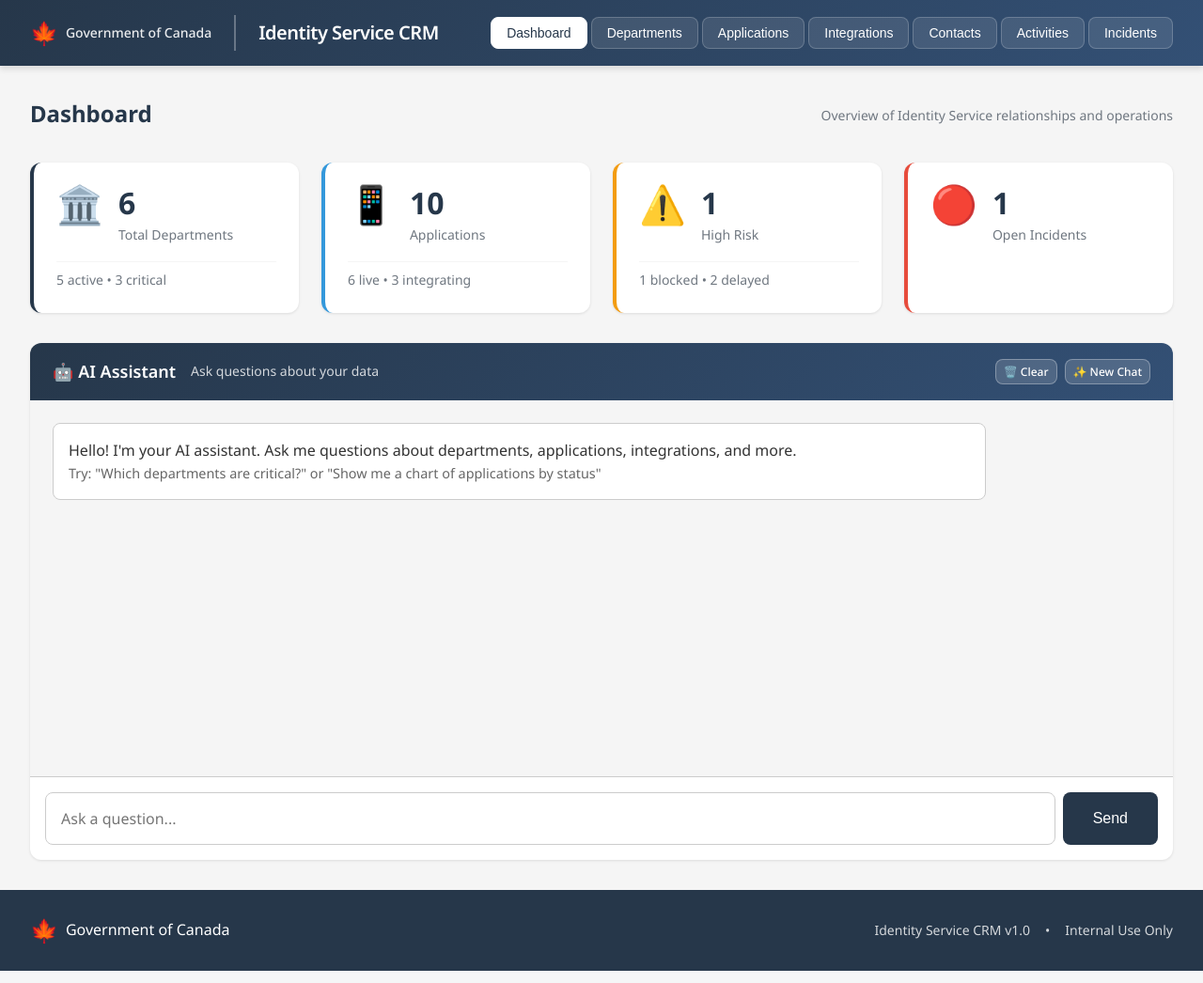
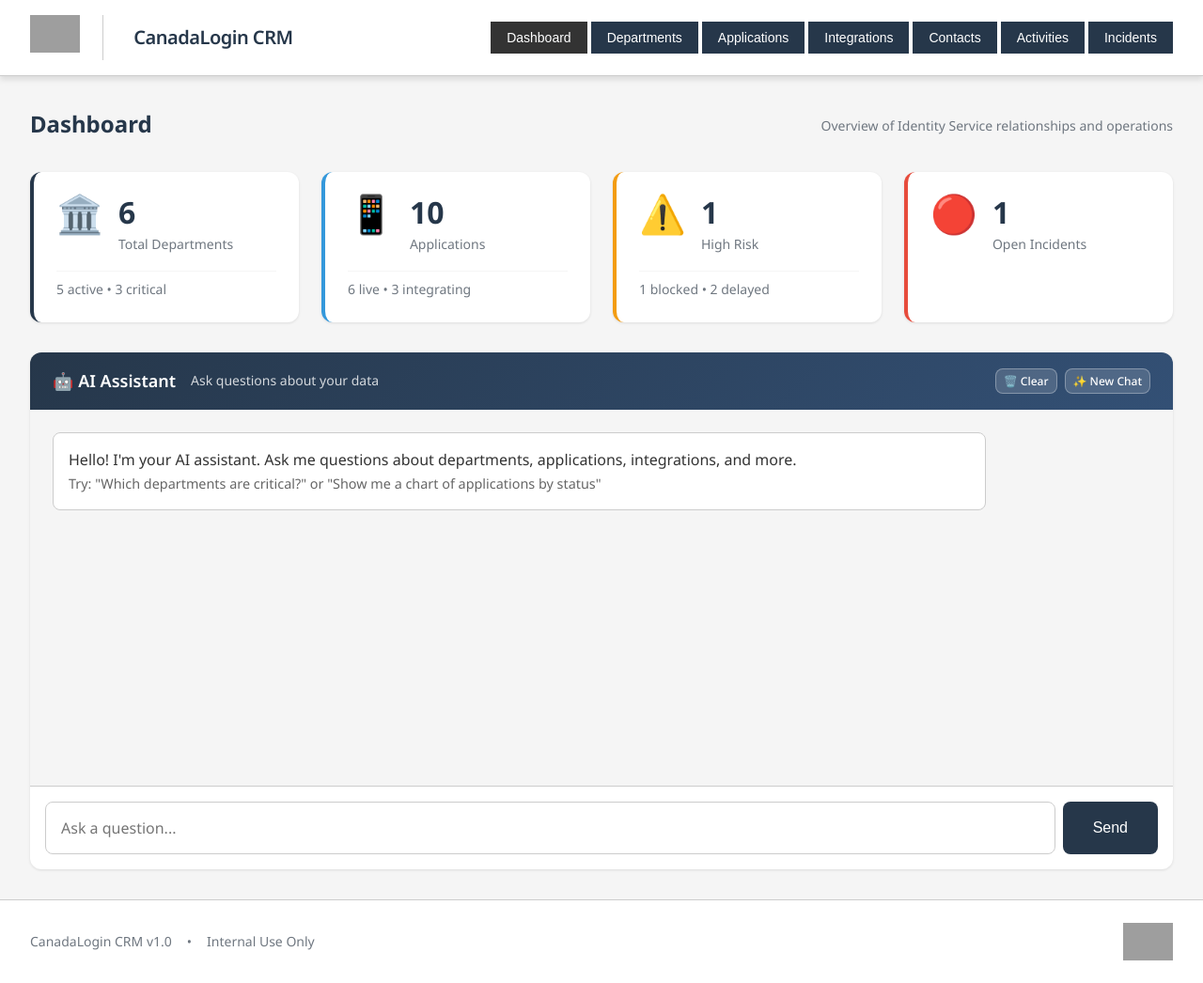
Before and after one commit to superbunny/sign_in_crm, a Flask app: page / in a window 1280 px wide. Shown: the whole page at 94% size. Run offline with Flask 3, Linux system fonts and the light colour scheme; data comes from the database, SQL or seed files in the repository; grey boxes are pictures that could not be loaded.

Commit message:
Update UI

```diff
--- a/app.py
+++ b/app.py
@@ -546,7 +546,7 @@
     }
 
 
-SYSTEM_PROMPT = """You are an AI assistant for the Government Identity Service CRM system.
+SYSTEM_PROMPT = """You are an AI assistant for the CanadaLogin CRM system.
 You help users query and understand data about government departments, their applications,
 integration statuses, contacts, engagement activities, and incidents.
 
@@ -638,7 +638,7 @@
         })
         chat_messages.append({
             'role': 'model',
-            'parts': ["I'm ready to help you query and analyze your Government Identity Service CRM data. I can answer questions about departments, applications, integration statuses, contacts, activities, and incidents. I can also generate charts and visualizations when you ask. What would you like to know?"]
+            'parts': ["I'm ready to help you query and analyze your CanadaLogin CRM data. I can answer questions about departments, applications, integration statuses, contacts, activities, and incidents. I can also generate charts and visualizations when you ask. What would you like to know?"]
         })
 
         # Add conversation history
@@ -676,7 +676,7 @@
 
 if __name__ == '__main__':
     print("=" * 60)
-    print("Government Identity Service CRM")
+    print("CanadaLogin CRM")
     print("=" * 60)
     print(f"Database: {config.DATABASE_PATH}")
     print(f"Gemini AI: {'Configured' if config.GEMINI_API_KEY else 'Not configured (set GEMINI_API_KEY)'}")
--- a/static/style.css
+++ b/static/style.css
@@ -1,11 +1,12 @@
 /* ==================== CSS VARIABLES ==================== */
 :root {
-    /* Government of Canada Color Palette */
-    --gc-red: #AF3C43;
-    --gc-red-dark: #923338;
+    /* Official Government of Canada Color Palette */
+    --gc-red: #DE1F2E;
+    --gc-red-dark: #AF3C43;
     --gc-blue: #26374A;
     --gc-blue-light: #335075;
-    --gc-blue-hover: #1c578a;
+    --gc-blue-link: #284162;
+    --gc-blue-hover: #0535d2;
     --gc-green: #1E8D4A;
     --gc-yellow: #FFCC00;
     --gc-gray-dark: #333333;
@@ -91,13 +92,14 @@
 
 /* ==================== HEADER ==================== */
 .header {
-    background: linear-gradient(135deg, var(--gc-blue) 0%, var(--gc-blue-light) 100%);
-    color: var(--gc-white);
+    background: var(--gc-white);
+    color: var(--gc-gray-dark);
     padding: var(--spacing-md) var(--spacing-xl);
     box-shadow: var(--shadow-md);
     position: sticky;
     top: 0;
     z-index: 100;
+    border-bottom: 1px solid var(--gc-gray-light);
 }
 
 .header-container {
@@ -116,28 +118,27 @@
     gap: var(--spacing-lg);
 }
 
-.canada-wordmark {
-    display: flex;
-    align-items: center;
-    gap: var(--spacing-sm);
+/* Official Government of Canada Signature (FIP) */
+.gc-signature-link {
+    display: block;
     padding-right: var(--spacing-lg);
-    border-right: 2px solid rgba(255, 255, 255, 0.3);
+    border-right: 1px solid var(--gc-gray-light);
 }
 
-.gc-symbol {
-    font-size: 1.5rem;
+.gc-signature {
+    height: 40px;
+    width: auto;
 }
 
-.gc-text {
-    font-size: var(--font-size-sm);
-    font-weight: 500;
-    opacity: 0.9;
+.app-title-container {
+    padding-left: var(--spacing-sm);
 }
 
 .app-title {
     font-size: var(--font-size-xl);
     font-weight: 600;
     letter-spacing: -0.5px;
+    color: var(--gc-blue);
 }
 
 .header-nav {
@@ -147,11 +148,11 @@
 }
 
 .nav-btn {
-    background: rgba(255, 255, 255, 0.1);
-    border: 1px solid rgba(255, 255, 255, 0.2);
+    background: var(--gc-blue);
+    border: 1px solid var(--gc-blue);
     color: var(--gc-white);
     padding: var(--spacing-sm) var(--spacing-md);
-    border-radius: var(--radius-md);
+    border-radius: 0;
     font-size: var(--font-size-sm);
     font-weight: 500;
     cursor: pointer;
@@ -159,14 +160,14 @@
 }
 
 .nav-btn:hover {
-    background: rgba(255, 255, 255, 0.2);
-    border-color: rgba(255, 255, 255, 0.4);
+    background: var(--gc-blue-light);
+    border-color: var(--gc-blue-light);
 }
 
 .nav-btn.active {
-    background: var(--gc-white);
-    color: var(--gc-blue);
-    border-color: var(--gc-white);
+    background: var(--gc-gray-dark);
+    color: var(--gc-white);
+    border-color: var(--gc-gray-dark);
 }
 
 /* ==================== MAIN CONTENT ==================== */
@@ -935,10 +936,11 @@
 
 /* ==================== FOOTER ==================== */
 .footer {
-    background: var(--gc-blue);
-    color: var(--gc-white);
+    background: var(--gc-white);
+    color: var(--gc-gray-dark);
     padding: var(--spacing-lg) var(--spacing-xl);
     margin-top: auto;
+    border-top: 1px solid var(--gc-gray-light);
 }
 
 .footer-container {
@@ -957,11 +959,17 @@
     gap: var(--spacing-sm);
 }
 
+/* Official Canada Wordmark */
+.gc-wordmark {
+    height: 40px;
+    width: auto;
+}
+
 .footer-info {
     display: flex;
     gap: var(--spacing-md);
     font-size: var(--font-size-sm);
-    opacity: 0.8;
+    color: var(--gc-gray);
 }
 
 /* ==================== RESPONSIVE ==================== */
--- a/templates/index.html
+++ b/templates/index.html
@@ -4,7 +4,7 @@
 <head>
     <meta charset="UTF-8">
     <meta name="viewport" content="width=device-width, initial-scale=1.0">
-    <title>Government Identity Service CRM</title>
+    <title>CanadaLogin CRM</title>
     <meta name="description"
         content="Internal CRM system for managing government department relationships with the sign-in service">
     <link rel="stylesheet" href="/static/style.css">
@@ -17,11 +17,13 @@
     <header class="header">
         <div class="header-container">
             <div class="header-brand">
-                <div class="canada-wordmark">
-                    <span class="gc-symbol">🍁</span>
-                    <span class="gc-text">Government of Canada</span>
+                <a href="/" class="gc-signature-link">
+                    <img src="https://www.canada.ca/etc/designs/canada/wet-boew/assets/sig-blk-en.svg"
+                        alt="Government of Canada" class="gc-signature">
+                </a>
+                <div class="app-title-container">
+                    <h1 class="app-title">CanadaLogin CRM</h1>
                 </div>
-                <h1 class="app-title">Identity Service CRM</h1>
             </div>
             <nav class="header-nav">
                 <button class="nav-btn active" data-view="dashboard">Dashboard</button>
@@ -264,14 +266,14 @@
     <!-- Footer -->
     <footer class="footer">
         <div class="footer-container">
-            <div class="footer-brand">
-                <span class="gc-symbol">🍁</span>
-                <span>Government of Canada</span>
-            </div>
             <div class="footer-info">
-                <span>Identity Service CRM v1.0</span>
+                <span>CanadaLogin CRM v1.0</span>
                 <span>•</span>
                 <span>Internal Use Only</span>
+            </div>
+            <div class="footer-brand">
+                <img src="https://www.canada.ca/etc/designs/canada/wet-boew/assets/wmms-blk.svg"
+                    alt="Symbol of the Government of Canada" class="gc-wordmark">
             </div>
         </div>
     </footer>
```
Also changed, not shown: README.md.
